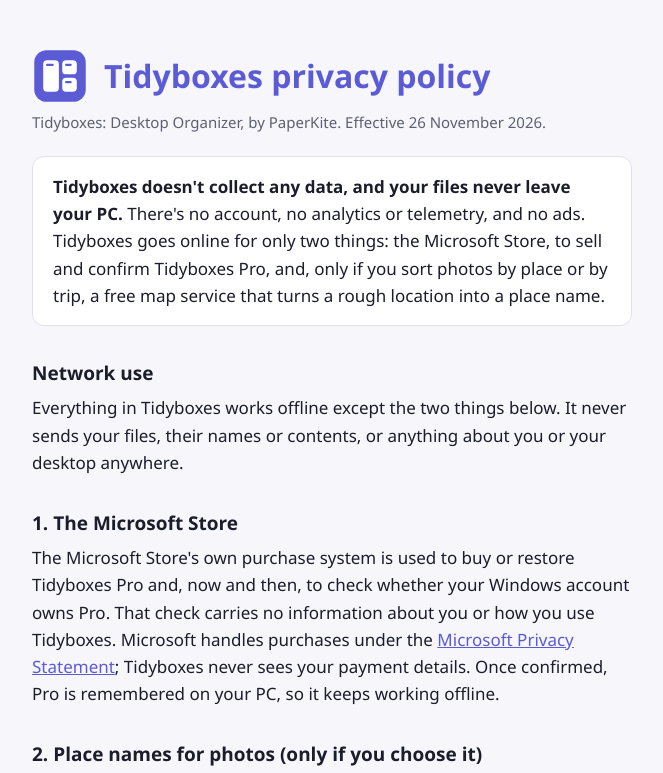
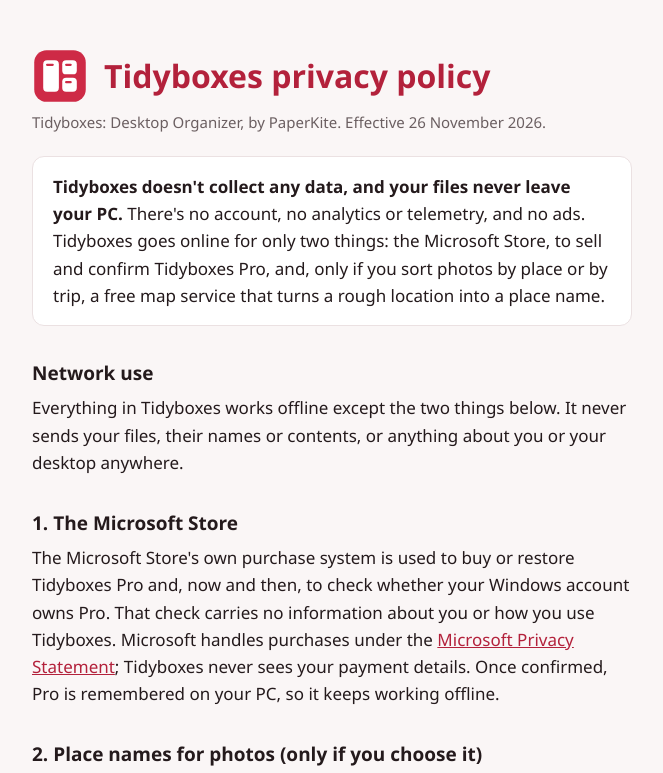
Before and after one commit to itsadithyakv/tidyboxes, a plain HTML site: page privacy/index.html in a window 1280 px wide. Shown: the top 773 px of the page, without its empty margins (308-971 px from the left). Drawn offline with Linux system fonts and the light colour scheme.

Commit message:
Privacy page in the new Ruby brand colour
Co-Authored-By: Claude Opus 5.5 <noreply@anthropic.com>

```diff
--- a/privacy/index.html
+++ b/privacy/index.html
@@ -6,10 +6,11 @@
 <title>Tidyboxes privacy policy</title>
 <meta name="description" content="Tidyboxes collects no data and has no account. Your files never leave your PC.">
 <!-- Source of the public privacy page for Tidyboxes. Self-contained: no external files, fonts or scripts.
-     When you change it, copy it to the public web host again (see docs\STORE-SETUP.md, "Privacy policy URL"). -->
+     Published at https://itsadithyakv.github.io/tidyboxes/privacy/ from the public repo github.com/itsadithyakv/tidyboxes (privacy/index.html).
+     When you change it, copy it there again and push (see docs\STORE-SETUP.md, "Privacy policy URL"). -->
 <style>
-  :root { --ink:#1c1d2b; --soft:#5d6072; --bg:#f6f6fb; --brand:#5b5bd6; --card:#ffffff; --line:#e1e2ee; }
-  @media (prefers-color-scheme: dark) { :root { --ink:#ececf6; --soft:#a9acc0; --bg:#13131c; --brand:#a9b1ff; --card:#1c1c28; --line:#2e2f40; } }
+  :root { --ink:#241a1c; --soft:#6b5f61; --bg:#faf6f6; --brand:#b3213b; --card:#ffffff; --line:#ebe1e2; }
+  @media (prefers-color-scheme: dark) { :root { --ink:#f5ecec; --soft:#bfaeb0; --bg:#171213; --brand:#ff97a2; --card:#211a1b; --line:#3a2e30; } }
   * { box-sizing:border-box; }
   body { margin:0; background:var(--bg); color:var(--ink); font:17px/1.6 "Segoe UI Variable Text","Segoe UI",system-ui,-apple-system,sans-serif; }
   main { max-width:640px; margin:0 auto; padding:48px 20px; }
@@ -30,13 +31,13 @@
 <main>
   <header>
     <svg viewBox="0 0 100 100" aria-hidden="true">
-      <rect x="4" y="4" width="92" height="92" rx="22" fill="#5B5BD6"/>
+      <rect x="4" y="4" width="92" height="92" rx="22" fill="#CE2A46"/>
       <rect x="20" y="22" width="28" height="56" rx="7" fill="#fff"/>
       <rect x="54" y="22" width="26" height="25" rx="7" fill="#fff"/>
       <rect x="54" y="53" width="26" height="25" rx="7" fill="#fff"/>
-      <rect x="25" y="28" width="14" height="4" rx="2" fill="#5B5BD6"/>
-      <rect x="59" y="28" width="12" height="4" rx="2" fill="#5B5BD6"/>
-      <rect x="59" y="59" width="12" height="4" rx="2" fill="#5B5BD6"/>
+      <rect x="25" y="28" width="14" height="4" rx="2" fill="#CE2A46"/>
+      <rect x="59" y="28" width="12" height="4" rx="2" fill="#CE2A46"/>
+      <rect x="59" y="59" width="12" height="4" rx="2" fill="#CE2A46"/>
     </svg>
     <h1>Tidyboxes privacy policy</h1>
   </header>
```
